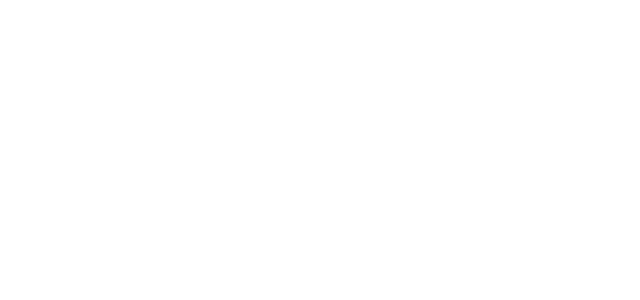
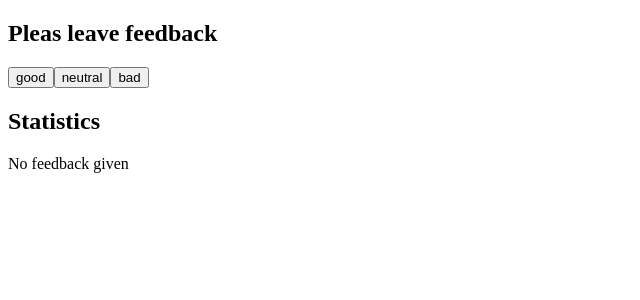
Before and after one commit to fecore35/goit-react-hw-02-feedback, a React (Create React App) app: page / in a window 1280 px wide. Shown: the top 300 px of the page, without its empty margins (0-640 px from the left). Built offline with nearby package versions, Linux system fonts and the light colour scheme.

Commit message:
Виджет отзывов

```diff
--- a/src/App.js
+++ b/src/App.js
@@ -1,5 +1,61 @@
-function App() {
-  return <div className="App"></div>;
+import React, { Component } from "react";
+import Statistics from "./components/Statistics/Statistics";
+import FeedbackOptions from "./components/FeedbackOptions/FeedbackOptions";
+import Section from "./components/Section/Section";
+import Notification from "./components/Notification/Notification";
+
+class App extends Component {
+  state = {
+    good: 0,
+    neutral: 0,
+    bad: 0,
+  };
+
+  handlerStatistics = (e) => {
+    const { feedback } = e.currentTarget.dataset;
+    console.log(feedback);
+
+    this.setState((prevState) => ({
+      [feedback]: prevState[feedback] + 1,
+    }));
+  };
+
+  render() {
+    const { state, handlerStatistics } = this;
+    const { good, neutral, bad } = state;
+
+    const countTotalFeedback = Object.values(state).reduce(
+      (total, value) => (total += value),
+      0
+    );
+
+    const countPositiveFeedbackPercentage = (good * 100) / countTotalFeedback;
+
+    return (
+      <>
+        <Section title="Pleas leave feedback">
+          <FeedbackOptions
+            options={Object.keys(state)}
+            onLeaveFeedback={handlerStatistics}
+          />
+        </Section>
+
+        <Section title="Statistics">
+          {countTotalFeedback === 0 ? (
+            <Notification message="No feedback given" />
+          ) : (
+            <Statistics
+              good={good}
+              neutral={neutral}
+              bad={bad}
+              total={countTotalFeedback}
+              positivePercentage={countPositiveFeedbackPercentage}
+            />
+          )}
+        </Section>
+      </>
+    );
+  }
 }
 
 export default App;
--- /dev/null
+++ b/src/components/FeedbackOptions/FeedbackOptions.js
@@ -0,0 +1,20 @@
+function FeedbackOptions({ options, onLeaveFeedback }) {
+  return (
+    <div className="flex">
+      {options.map((btn) => {
+        return (
+          <button
+            key={btn}
+            type="button"
+            data-feedback={btn}
+            onClick={onLeaveFeedback}
+          >
+            {btn}
+          </button>
+        );
+      })}
+    </div>
+  );
+}
+
+export default FeedbackOptions;
--- /dev/null
+++ b/src/components/Notification/Notification.js
@@ -0,0 +1,5 @@
+function Notification({ message }) {
+  return <p>{message}</p>;
+}
+
+export default Notification;
--- /dev/null
+++ b/src/components/Section/Section.js
@@ -0,0 +1,10 @@
+function Section({ title, children }) {
+  return (
+    <>
+      {title && <h2>{title}</h2>}
+      {children}
+    </>
+  );
+}
+
+export default Section;
--- /dev/null
+++ b/src/components/Statistics/Statistics.js
@@ -0,0 +1,13 @@
+function Statistics({ good, neutral, bad, total, positivePercentage }) {
+  return (
+    <ul>
+      <li>Good: {good}</li>
+      <li>Neutral: {neutral}</li>
+      <li>Bad: {bad}</li>
+      <li>Total: {total}</li>
+      <li>Positive feedback: {positivePercentage.toFixed(0)}%</li>
+    </ul>
+  );
+}
+
+export default Statistics;
```
